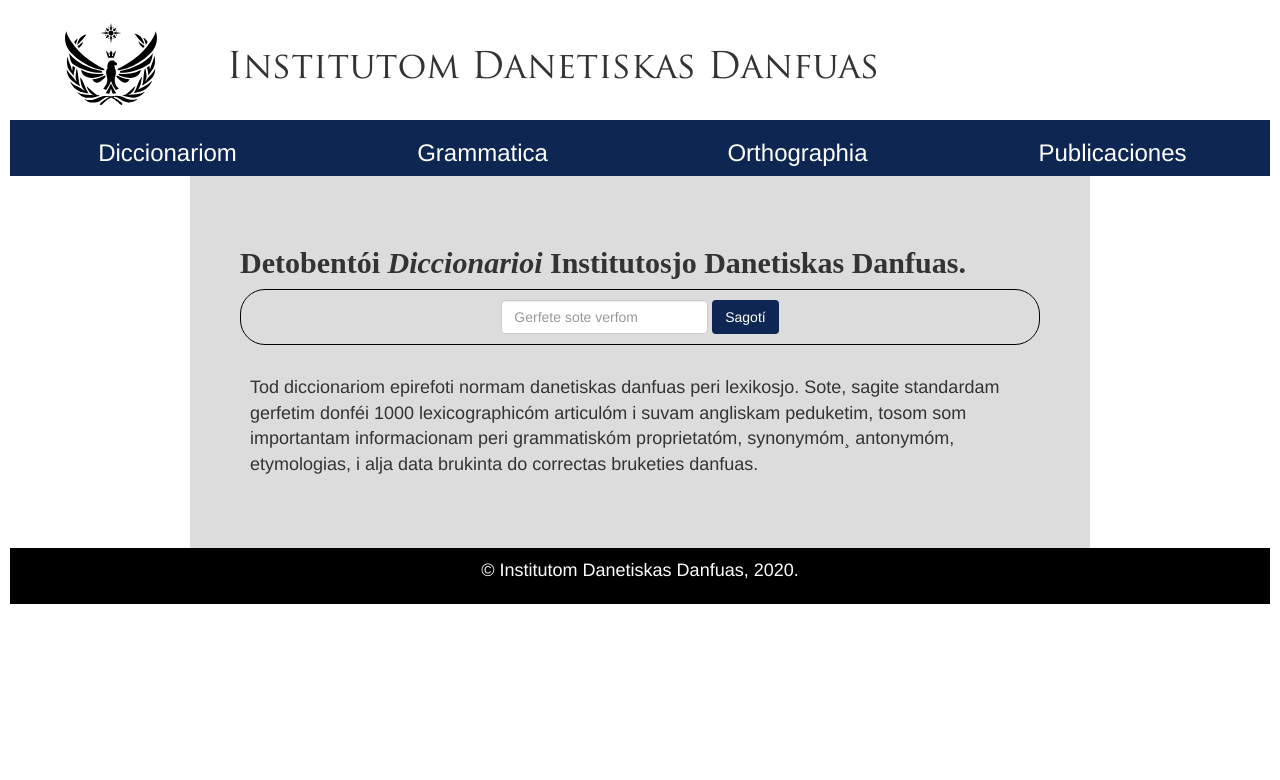
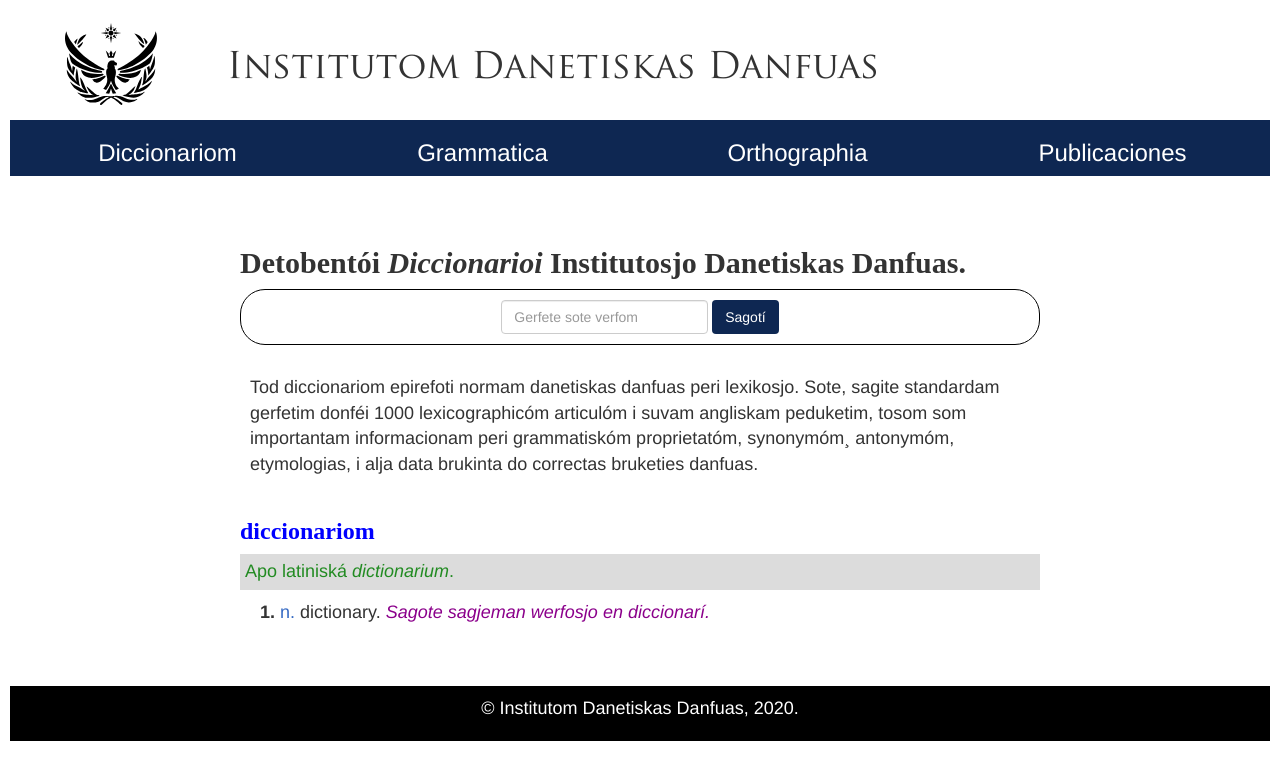
Before and after one commit to thprfssr/idd, a Django app: template website/templates/base.html in a window 1280 px wide. Shown: the top 780 px of the page. Run offline with Django 3.2, Linux system fonts and the light colour scheme; the template is opened without the code that fills it, so the values that code supplies are empty; some libraries are stand-ins or nearby versions.

Commit message:
Added a mockup of what a dictionary entry will look like.

```diff
--- a/static/css/main.css
+++ b/static/css/main.css
@@ -1,5 +1,6 @@
 :root {
   --idd-blue: #0e2752;
+  --idd-light-blue: #366ac3;
 }
 
 body {
@@ -47,7 +48,7 @@ img {
 
 #idd-body {
   max-width: 900px;
-  background-color: gainsboro;
+  background-color: white; /*gainsboro;*/
   padding: 50px;
 }
 
@@ -86,3 +87,32 @@ form {
   padding: 10px;
   padding-top: 30px;
 }
+
+.idd-dictionary-lemma {
+  color: blue;
+}
+
+.idd-dictionary-etymology {
+  background-color: gainsboro;
+  padding: 5px;
+  color: forestgreen;
+}
+
+.idd-dictionary-sense {
+  font-weight: bold;
+  font-size: large;
+}
+
+.idd-dictionary-part-of-speech {
+  color: var(--idd-light-blue);
+}
+
+.idd-dictionary-lemma {
+  font-weight: bold;
+  font-family: serif;
+}
+
+.idd-dictionary-example {
+  font-style: italic;
+  color: darkmagenta;
+}
--- a/website/templates/_body.html
+++ b/website/templates/_body.html
@@ -17,4 +17,12 @@
   correctas bruketies danfuas.</p>
   </div>
 
+  <div class="idd-dictionary-entry">
+    <h3 class="idd-dictionary-lemma">diccionariom</h3>
+    <p class="idd-dictionary-etymology">Apo latiniská <i>dictionarium</i>.</p>
+    <ol>
+      <li class="idd-dictionary-sense"><p style="font-weight: normal;"><span class="idd-dictionary-part-of-speech" title="neutrom noman">n.</span> <span>dictionary.</span> <span class="idd-dictionary-example">Sagote sagjeman werfosjo en diccionarí.</span></p></li>
+    </ol>
+  </div>
+
 </div>
```
